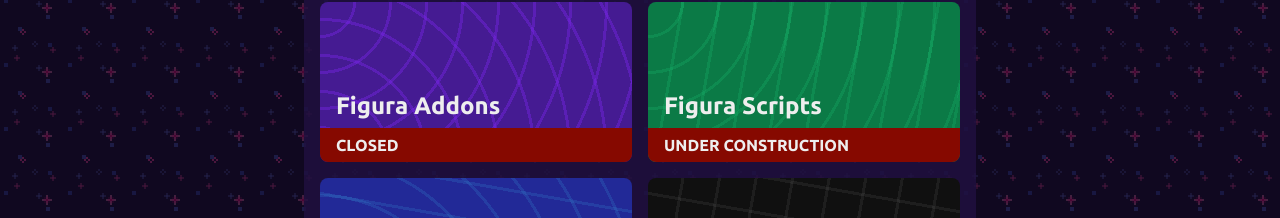
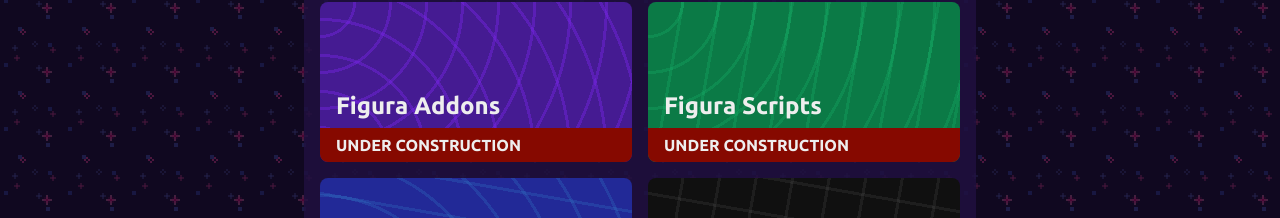
Before and after one commit to penguinencounter/comm, a website with bundled scripts: page src/index.html in a window 1280 px wide. Shown: the part 1511-1729 px from the top of the page. Built offline with nearby package versions, Linux system fonts and the light colour scheme.

Commit message:
yeah that's still under construction

```diff
--- a/src/index.html
+++ b/src/index.html
@@ -98,7 +98,7 @@
             <a class="card card-1" href="forms/addon.html">
                 <h2>Figura Addons</h2>
                 <div class="-stripe -bad">
-                    CLOSED
+                    UNDER CONSTRUCTION
                 </div>
             </a>
             <a class="card card-2">
```
